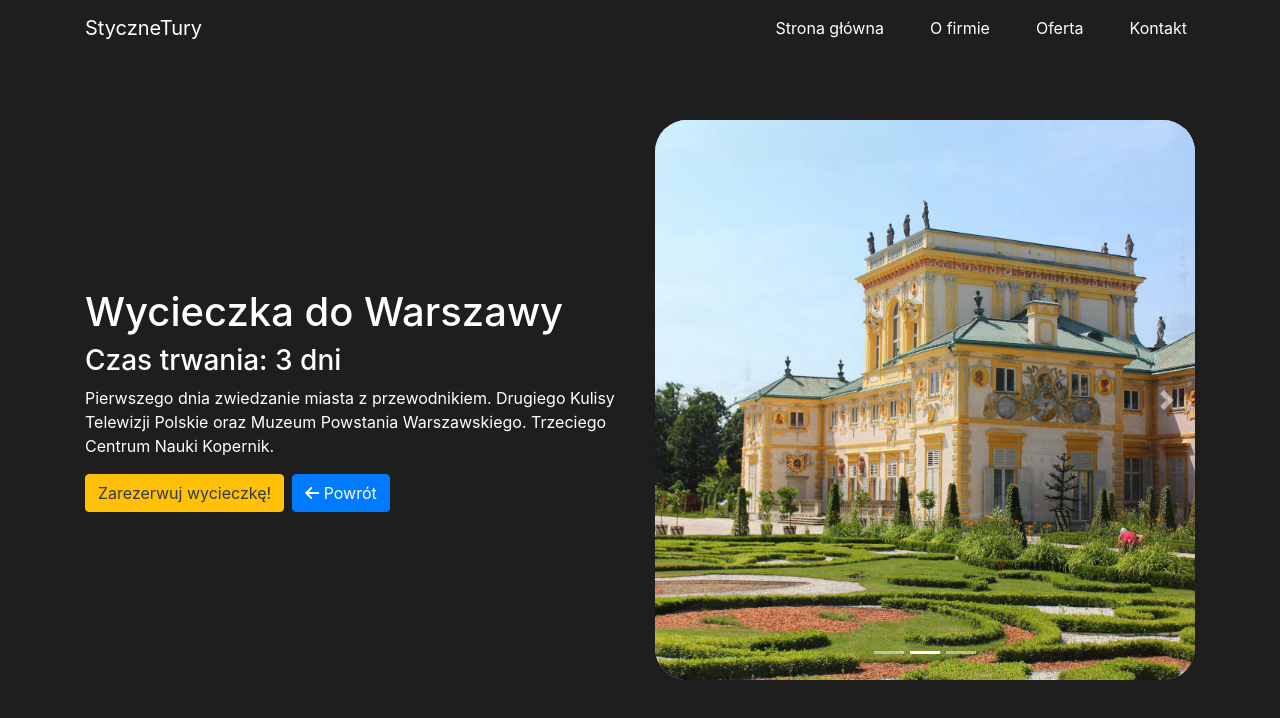
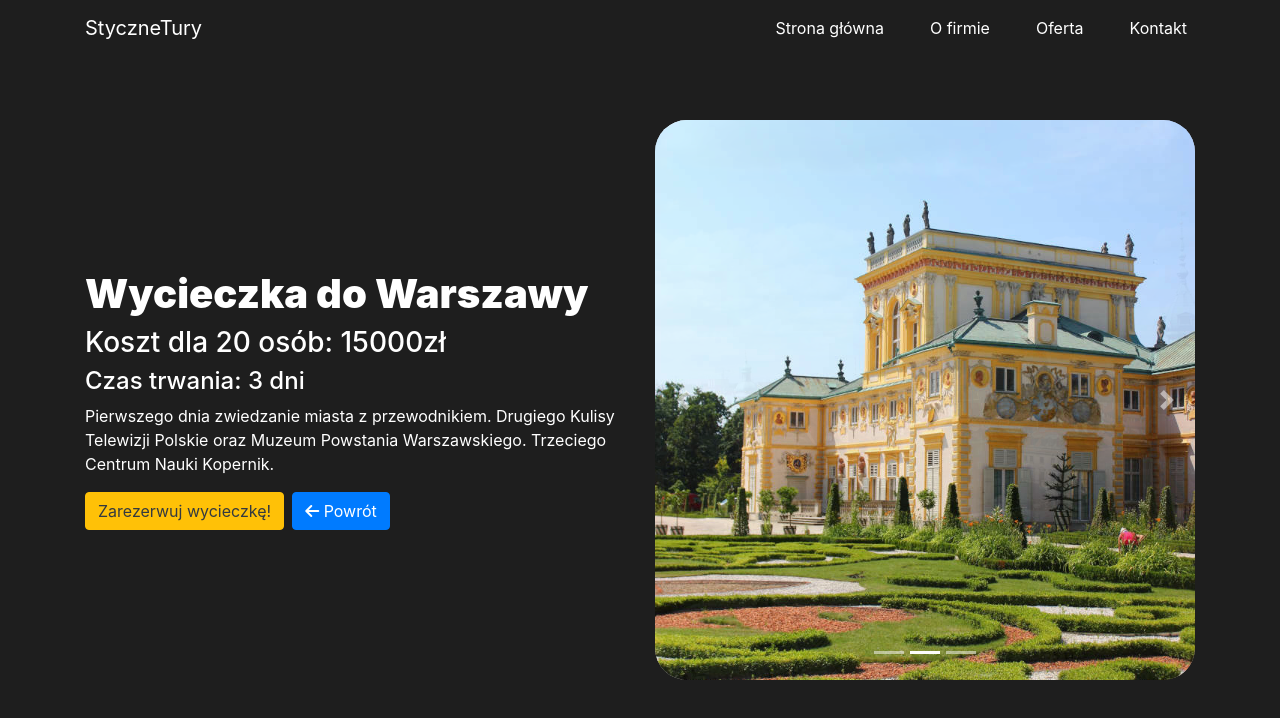
Before and after one commit to liebner12/Styczne-Tury, a React (Create React App) app: page /trip/1 in a window 1280 px wide. Shown: the top 718 px of the page. Built offline with nearby package versions, Linux system fonts and the light colour scheme.

Commit message:
Zmieniłem sposób renderowania szczegółów wycieczek

```diff
--- a/src/App.css
+++ b/src/App.css
@@ -314,7 +314,9 @@ html, body {
   display: flex;
   align-items: center;
 }
-
+#item-section h1{
+  font-weight: 900;
+}
 #item-section .col-md{
   align-self: center;
 }
--- /dev/null
+++ b/src/components/Main/Items.js
@@ -0,0 +1,45 @@
+import React, { Component } from "react";
+
+class Item extends Component {
+  render() {
+    return (
+      <div>
+        {this.props.params == 1 ? (
+          <div>
+            <h1>Wycieczka do Warszawy </h1>
+            <h3>Koszt dla 20 osób: 15000zł</h3>
+            <h4>Czas trwania: 3 dni</h4>
+            <p className="description">
+              Pierwszego dnia zwiedzanie miasta z przewodnikiem. Drugiego Kulisy
+              Telewizji Polskie oraz Muzeum Powstania Warszawskiego. Trzeciego
+              Centrum Nauki Kopernik.
+            </p>
+          </div>
+        ) : this.props.params == 2 ? (
+          <div>
+            <h1 className="title">Wycieczka do Gdańska</h1>
+            <h3>Koszt dla 20 osób: 7500zł</h3>
+            <h4>Czas trwania: 2 dni</h4>
+            <p className="description">
+              Dnia pierwszego zwiedzanie Gdańska oraz rejs statekiem, drugiego
+              przejazd do Westerplatte i Molo Orłowo
+            </p>
+          </div>
+        ) : (
+          <div>
+            <h1 className="title">Wycieczka do Zakopanego</h1>
+            <h3>Koszt dla 20 osób: 10000zł</h3>
+            <h4>Czas trwania: 3 dni</h4>
+            <p className="description">
+              Pierwszy dzień zdobycie Morskiego Oka oraz dolina pięciu stawów!
+              Drugiego dnia dolina gąsiecnicowa, a trzeciego pobyt w termach
+              oraz w restauracji pani Magdy Gessler
+            </p>
+          </div>
+        )}
+      </div>
+    );
+  }
+}
+
+export default Item;
--- a/src/components/Main/Trip.js
+++ b/src/components/Main/Trip.js
@@ -1,5 +1,6 @@
 import React from "react";
 import { HashLink as Link } from "react-router-hash-link";
+import Item from "./Items";
 class Trip extends React.Component {
   render() {
     return (
@@ -7,26 +8,7 @@ class Trip extends React.Component {
         <div className="container">
           <div className="row">
             <div className="text-grid col-md">
-              <h1 className="title">
-                {this.props.match.params.id == 1
-                  ? "Wycieczka do Warszawy"
-                  : this.props.match.params.id == 2
-                  ? "Wycieczka nad Gdańska"
-                  : "Wycieczka do Zakopanego"}
-              </h1>
-              <h3>
-                {this.props.match.params.id == 1 ||
-                this.props.match.params.id == 3
-                  ? "Czas trwania: 3 dni"
-                  : "Czas trwania: 2 dni"}
-              </h3>
-              <p className="description">
-                {this.props.match.params.id == 1
-                  ? "Pierwszego dnia zwiedzanie miasta z przewodnikiem. Drugiego Kulisy Telewizji Polskie oraz Muzeum Powstania Warszawskiego. Trzeciego Centrum Nauki Kopernik."
-                  : this.props.match.params.id == 2
-                  ? "Dnia pierwszego zwiedzanie Gdańska oraz rejs statekiem, drugiego przejazd do Westerplatte i Molo Orłowo"
-                  : "Pierwszy dzień zdobycie Morskiego Oka oraz dolina pięciu stawów! Drugiego dnia dolina gąsiecnicowa, a trzeciego pobyt w termach oraz w restauracji pani Magdy Gessler"}
-              </p>
+              <Item params={this.props.match.params.id} />
               <a className="btn btn-warning text-dark btn-gap">
                 Zarezerwuj wycieczkę!
               </a>
```
Also changed, not shown: 1 other file (tests, documents, lock files or other folders).
